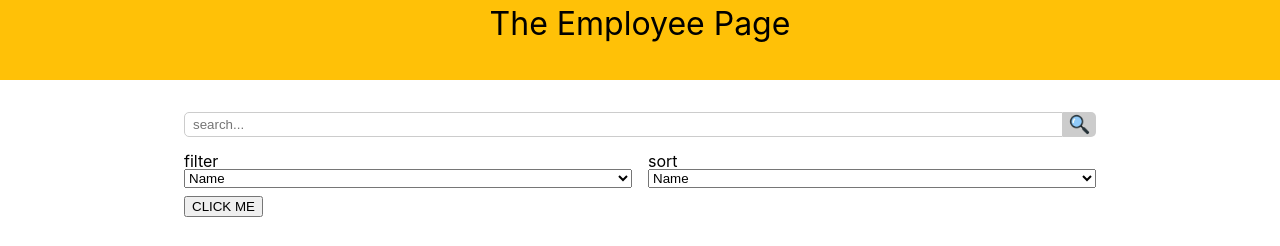
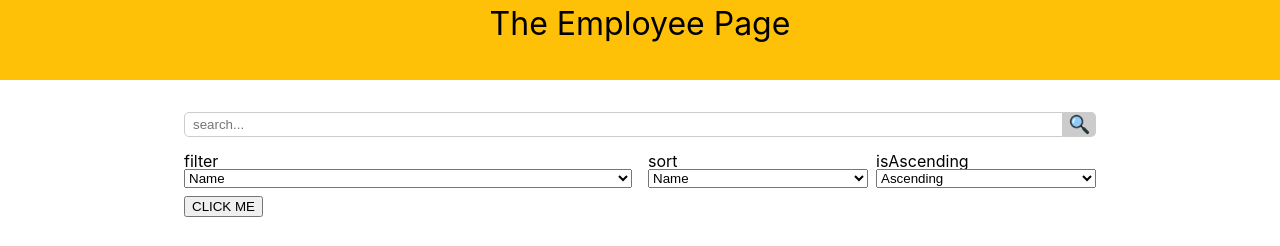
Before and after one commit to wannabewayno/employee-page, a React (Create React App) app: page / in a window 1280 px wide. Shown: the top 246 px of the page. Built offline with nearby package versions, Linux system fonts and the light colour scheme.

Commit message:
Added an options to toggle ascending or descending data for sort

```diff
--- a/src/App.js
+++ b/src/App.js
@@ -50,6 +50,11 @@ function App() {
     {display:'Department',value:'department'}
   ]
 
+  const isAscendingDropDownOptions = [
+    {display:'Ascending',value:true},
+    {display:'Descending',value:false}
+  ]
+
   return (
     <main>
       <Nav/>
@@ -58,7 +63,10 @@ function App() {
       	  <SearchBar name='searchBar'/>
       	  <InlineContainer gap='1rem' minWidth='75px'>
       	  	<Dropdown options={filterDropDownOptions} name='filter'/>
-      	  	<Dropdown options={sortDropDownOptions} name='sort'/>
+      	  	<InlineContainer gap='0.5rem' minWidth='50px'>
+      	  		<Dropdown options={sortDropDownOptions} name='sort'/>
+      	  		<Dropdown options={isAscendingDropDownOptions} name='isAscending'/>
+      	  	</InlineContainer>
       	  </InlineContainer>
           <button type='submit'>CLICK ME</button>
       	</FormContainer>
```
